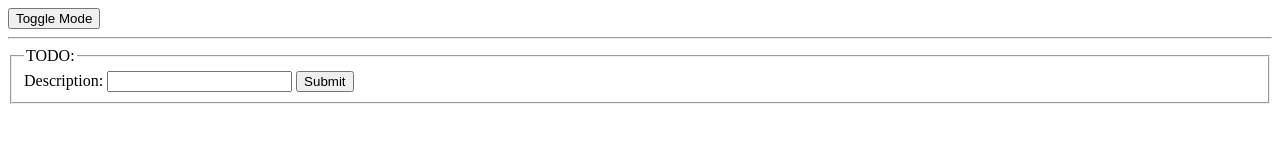
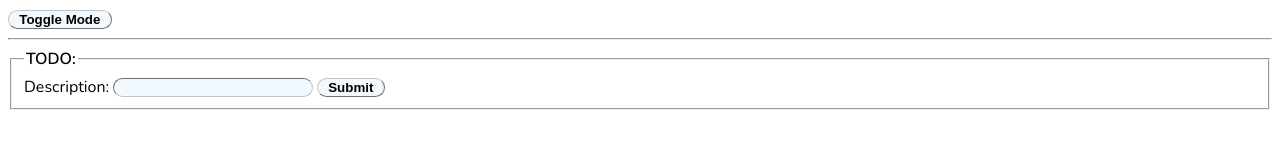
Before and after one commit to lePerez2104/ToDoList-ts, a website: page public/index.html in a window 1280 px wide. Drawn offline with nearby package versions, Linux system fonts and the light colour scheme; a web font is replaced by a local one.

Commit message:
Update style

```diff
--- a/public/index.html
+++ b/public/index.html
@@ -1,9 +1,28 @@
 <!DOCTYPE html>
-<html lang="en">
+<html lang="pt-br">
 <head>
     <meta charset="UTF-8">
     <meta name="viewport" content="width=device-width, initial-scale=1.0">
+    <link rel="preconnect" href="https://fonts.googleapis.com">
+    <link rel="preconnect" href="https://fonts.gstatic.com" crossorigin>
+    <link href="https://fonts.googleapis.com/css2?family=Jersey+15&family=Nunito:ital,wght@0,200..1000;1,200..1000&display=swap" rel="stylesheet">
     <title>ToDo List - TS</title>
+    <style>
+        body {
+            font-family: "Nunito", serif;
+        }
+        #toggleMode, #submit, legend {
+            font-weight: 600;
+        }
+        input, button, select {
+            padding-left: 0.8vw;
+            padding-right: 0.8vw;
+            border-radius: 5vw;
+            border-width: 1.8px;
+            border-color: #c3c3c3;
+            background-color: #f1f9ff;
+        }
+    </style>
 </head>
 <body>
     <div id="app">
@@ -14,7 +33,7 @@
                 <legend>TODO:</legend>
                 <label for="todoDescription">Description:</label>
                 <input type="text" name="todoDescription" required />
-                <button type="submit">Submit</button>
+                <button type="submit" id="submit">Submit</button>
             </fieldset>
 
             <fieldset id="reminderSet" style="display: none;" disabled>
@@ -27,10 +46,10 @@
                 <label for="notifications">Notify by:</label>
                 <select name="notifications">
                     <option value="SMS">SMS</option>
-                    <option value="EMAIL">EMAIL</option>
+                    <option value="EMAIL">E-mail</option>
                     <option value="PUSH_NOTIFICATION">Push notification</option>
                 </select>
-                <button type="submit">Submit</button>
+                <button type="submit" id="submit">Submit</button>
             </fieldset>
         </form>
     </div>
```
